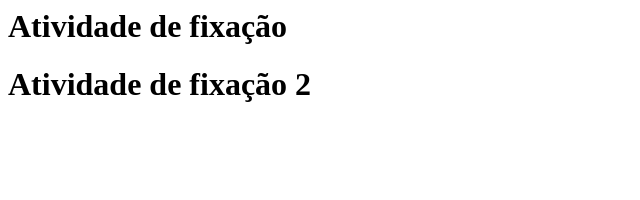
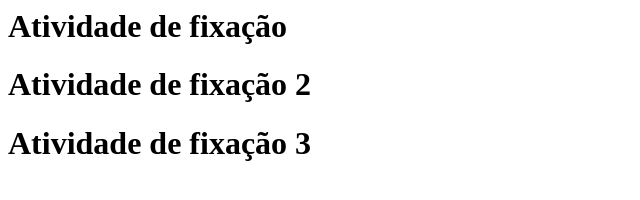
Before and after one commit to kauapcota-sketch/POWER_TRI_ATIVIDADE, a plain HTML site: page index.html in a window 1280 px wide. Shown: the whole page, without its empty margins (0-640 px from the left). Drawn offline with Linux system fonts and the light colour scheme.

Commit message:
PowerTriAtividade: Front | tela

```diff
--- a/index.html
+++ b/index.html
@@ -1,3 +1,5 @@
 <h1>Atividade de fixação</h1>
 
 <h1>Atividade de fixação 2</h1>
+
+<h1>Atividade de fixação 3</h1>
```
